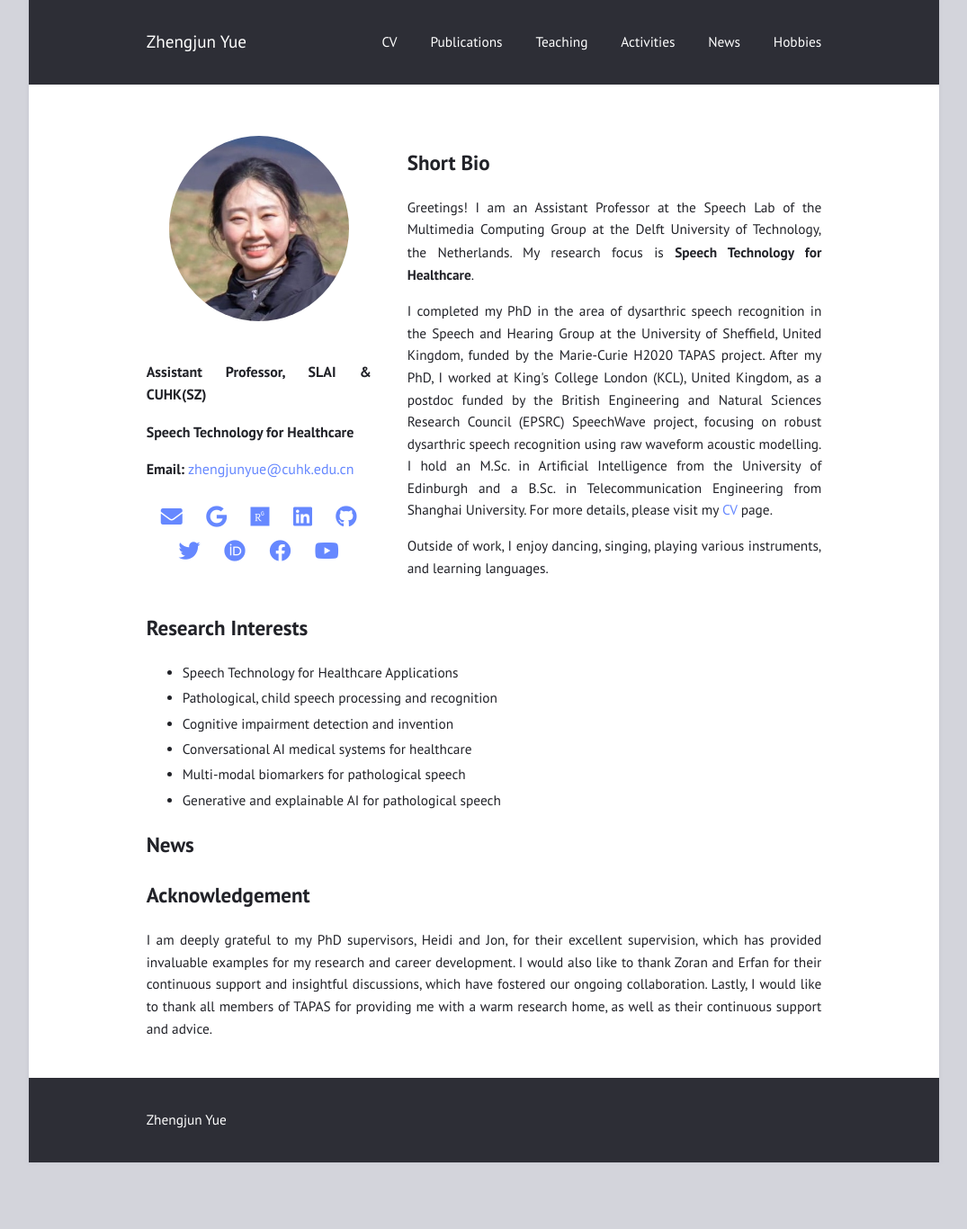
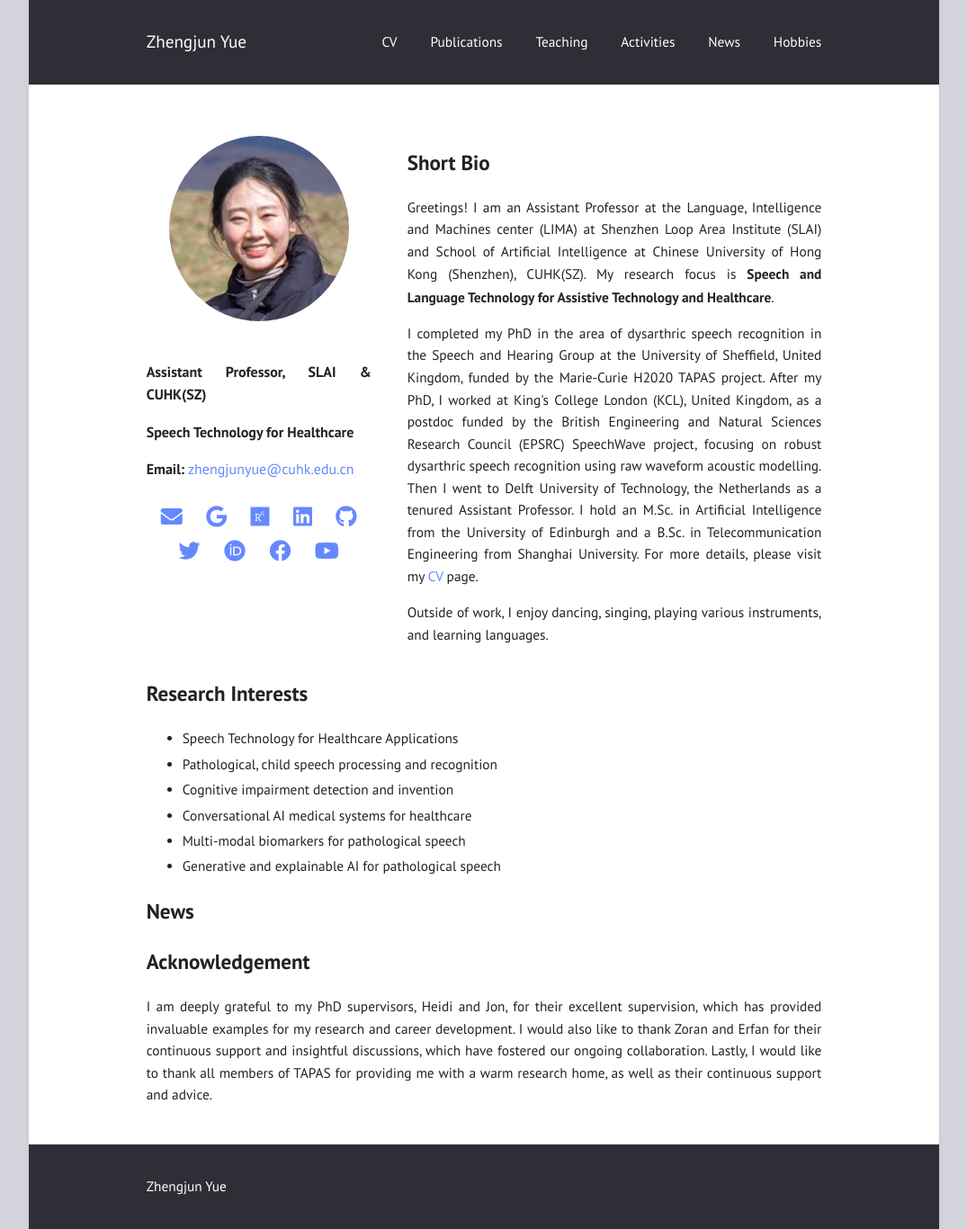
Before and after one commit to zhengjunyue/zhengjunyue.github.io, a Jekyll site: the page built from index.md, in a window 1280 px wide. Shown: the whole page at 90% size, without its empty margins (102-1177 px from the left). Built offline with Jekyll 4.4.1, drawn with Linux system fonts in a browser that asks for light colours; before the commit the page ends 1292 px from its top, so only the background shows below that.

Commit message:
Update index.md

```diff
--- a/index.md
+++ b/index.md
@@ -18,7 +18,7 @@
 
     <!-- Social Media Icons Section -->
     <div style="font-size: 1.5rem; margin-top: 20px;">
-      <a href="mailto:z.yue@tudelft.nl" style="margin: 0 10px;" title="Email"><i class="fas fa-envelope"></i></a>
+      <a href="mailto:zhengjunyue@cuhk.edu.cn" style="margin: 0 10px;" title="Email"><i class="fas fa-envelope"></i></a>
       <a href="https://scholar.google.com/citations?hl=en&user=5_TTTUMAAAAJ" target="_blank" style="margin: 0 10px;" title="Google Scholar"><i class="fab fa-google"></i></a>
       <a href="https://www.researchgate.net/profile/Zhengjun-Yue" target="_blank" style="margin: 0 10px;" title="ResearchGate"><i class="fab fa-researchgate"></i></a>
       <a href="https://www.linkedin.com/in/zhengjun-yue/" target="_blank" style="margin: 0 10px;" title="LinkedIn"><i class="fab fa-linkedin"></i></a>
@@ -33,9 +33,9 @@
   <!-- Left Side (Text) -->
   <div style="flex: 1; padding-left: 20px;">
     <h2>Short Bio</h2>
-    <p>Greetings! I am an Assistant Professor at the Speech Lab of the Multimedia Computing Group at the Delft University of Technology, the Netherlands. My research focus is <strong>Speech Technology for Healthcare</strong>.</p>
+    <p>Greetings! I am an Assistant Professor at the Language, Intelligence and Machines center (LIMA) at Shenzhen Loop Area Institute (SLAI) and School of Artificial Intelligence at Chinese University of Hong Kong (Shenzhen), CUHK(SZ). My research focus is <strong>Speech and Language Technology for Assistive Technology and Healthcare</strong>.</p>
 
-    <p>I completed my PhD in the area of dysarthric speech recognition in the Speech and Hearing Group at the University of Sheffield, United Kingdom, funded by the Marie-Curie H2020 TAPAS project. After my PhD, I worked at King's College London (KCL), United Kingdom, as a postdoc funded by the British Engineering and Natural Sciences Research Council (EPSRC) SpeechWave project, focusing on robust dysarthric speech recognition using raw waveform acoustic modelling. I hold an M.Sc. in Artificial Intelligence from the University of Edinburgh and a B.Sc. in Telecommunication Engineering from Shanghai University. For more details, please visit my <a href="https://zhengjunyue.github.io/cv/" class="cv-link">CV</a> page.</p>
+    <p>I completed my PhD in the area of dysarthric speech recognition in the Speech and Hearing Group at the University of Sheffield, United Kingdom, funded by the Marie-Curie H2020 TAPAS project. After my PhD, I worked at King's College London (KCL), United Kingdom, as a postdoc funded by the British Engineering and Natural Sciences Research Council (EPSRC) SpeechWave project, focusing on robust dysarthric speech recognition using raw waveform acoustic modelling. Then I went to Delft University of Technology, the Netherlands as a tenured Assistant Professor. I hold an M.Sc. in Artificial Intelligence from the University of Edinburgh and a B.Sc. in Telecommunication Engineering from Shanghai University. For more details, please visit my <a href="https://zhengjunyue.github.io/cv/" class="cv-link">CV</a> page.</p>
 
     <p>Outside of work, I enjoy dancing, singing, playing various instruments, and learning languages.</p>
   </div>
```
